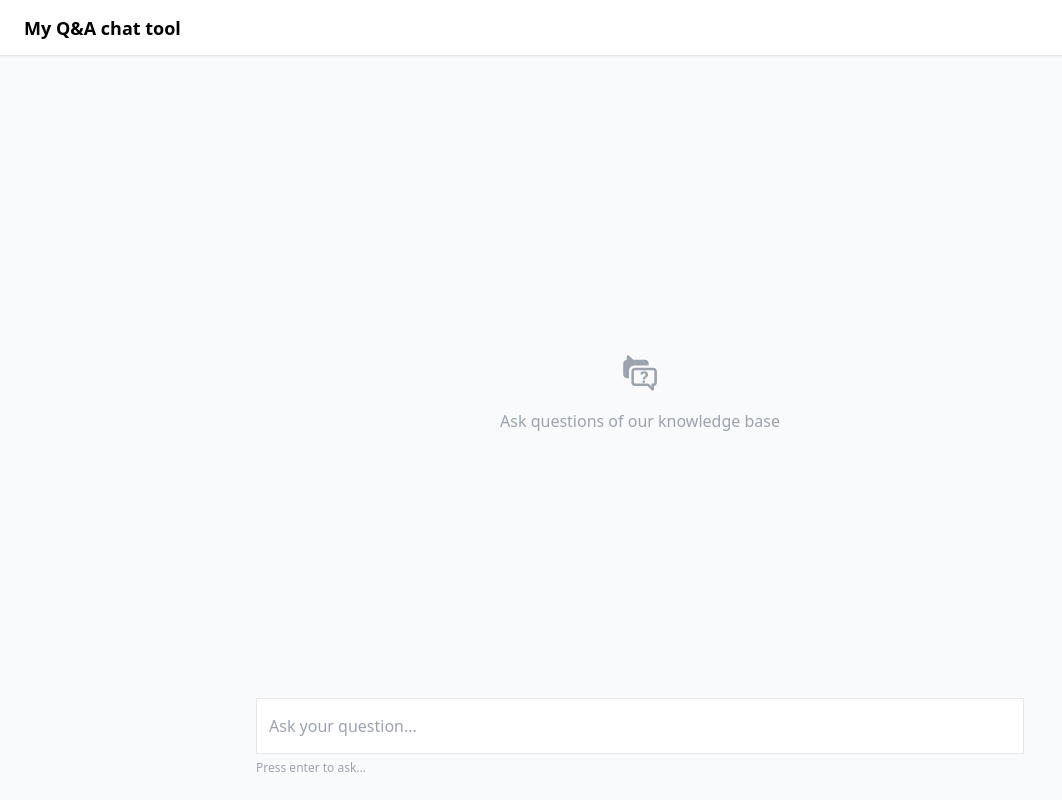
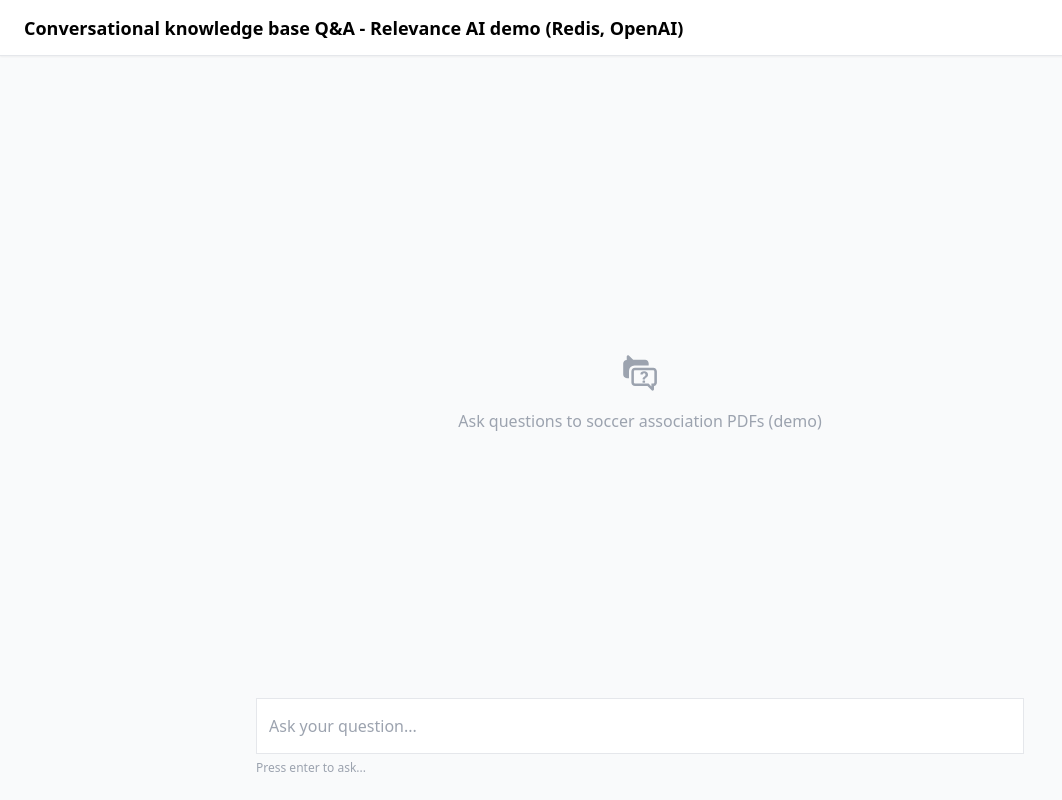
Before and after one commit to RelevanceAI/template-ask-relevance-chat, a Nuxt app: page / in a window 1280 px wide. Shown: the whole page, without its empty margins (0-1062 px from the left). Built offline with nearby package versions, Linux system fonts and the light colour scheme.

Commit message:
Update some metadata

```diff
--- a/components/ChatWidget.vue
+++ b/components/ChatWidget.vue
@@ -7,7 +7,10 @@
                 <header
                     class="flex items-center px-6 h-14 w-full bg-white border-b border-gray-200 shadow-sm fixed top-0 z-10"
                 >
-                    <h1 class="font-semibold text-lg">My Q&A chat tool</h1>
+                    <h1 class="font-semibold text-lg">
+                        Conversational knowledge base Q&A - Relevance AI demo
+                        (Redis, OpenAI)
+                    </h1>
                 </header>
 
                 <div
--- a/components/parts/Chain.vue
+++ b/components/parts/Chain.vue
@@ -35,7 +35,9 @@
                     d="M73.6 40.7H41.1c-3.6 0-6.5 2.9-6.5 6.5v19.7c0 3.6 2.9 6.5 6.5 6.5h22.3l7.4 7.4c.5.5 1.1.7 1.7.7.6 0 1.2-.2 1.7-.7s.8-1.1.8-1.8v-5.8c3-.6 5.2-3.2 5.2-6.4V47.3c-.1-3.6-3-6.6-6.6-6.6zm2 26.2a2 2 0 0 1-2 2h-3.2V74l-5.1-5.1H41.1a2 2 0 0 1-2-2V47.3c0-1.1.9-2 2-2h32.5a2 2 0 0 1 2 2zM64.3 53c0 1.1-.3 2.2-1 3.2s-1.6 1.7-2.6 2.3c-.6.4-1 .8-1.2 1.2-.1.3-.2.7-.3 1.2 0 .4-.4.6-.7.6h-3.2c-.4 0-.8-.4-.7-.8.1-.9.3-1.6.7-2.1.5-.6 1.3-1.4 2.5-2.2.6-.4 1.1-.9 1.5-1.4.4-.6.5-1.2.5-2s-.2-1.4-.6-1.8c-.4-.5-1-.7-1.8-.7-.6 0-1.1.2-1.5.6-.3.2-.4.5-.5.9-.1.5-.6.8-1.1.7l-3-.1c-.4 0-.7-.3-.6-.7.1-1.6.7-2.8 1.8-3.6 1.2-1 2.9-1.4 4.9-1.4 2.2 0 3.9.6 5.2 1.7 1 1.1 1.7 2.5 1.7 4.4zm-5.2 11.6v1.7c0 .6-.5 1-1 1h-2.6a1 1 0 0 1-1-1v-1.7c0-.6.5-1 1-1h2.6c.6-.1 1 .4 1 1zm-19-28.2a9.7 9.7 0 0 0-9.7 9.7v13.1h-3.9c-3.6 0-6.5-2.9-6.5-6.5V33.1c0-3.5 2.8-6.4 6.3-6.5v-5.7c0-1.5 1.4-2.7 3-2.4.5.1.9.4 1.2.7l7.3 7.3H59c3.6 0 6.5 2.9 6.5 6.5v3.4z"
                 />
             </svg>
-            <span class="mt-2">Ask questions of our knowledge base</span>
+            <span class="mt-2"
+                >Ask questions to soccer association PDFs (demo)</span
+            >
         </div>
 
         <div class="w-full flex flex-col space-y-6">
```
